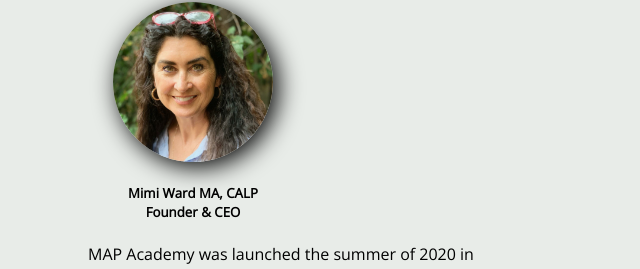
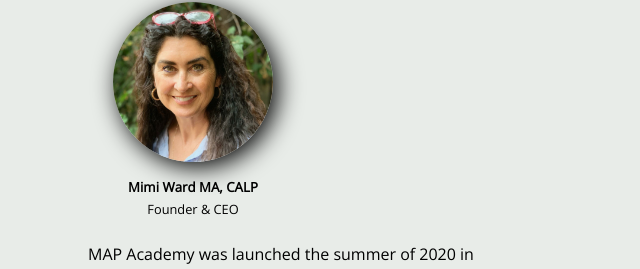
Before and after one commit to spreadpando/map-academy, a Next.js app: page / in a window 1280 px wide. Shown: the part 2388-2657 px from the top of the page, without its empty margins (327-967 px from the left). Built offline with nearby package versions, Linux system fonts and the light colour scheme.

Commit message:
teammate caption update

```diff
--- a/src/Team.js
+++ b/src/Team.js
@@ -19,13 +19,13 @@ const Team = () => {
     <>
       <TeamHeader id='team'>Team</TeamHeader>
       <TeamContainer>
-        <TeamMember name='Mimi Ward MA, CALP' title='Founder & CEO' img='/img/team/mimi-avatar.jpg' />
-        <TeamMember name='Brad Fanestil MD' title='Mind/Body Specialist' img='/img/team/brad-avatar.jpg' />
-        <TeamMember name='Cathy Clark MA' title='Executive Coach Boulder Ed. Strategies' img='/img/team/cathy-avatar.jpg' />
         <TeamMember
-          name='Eleni Arapkiles' title='
-          Literature and writing specialist
-          32 yr Bvsd English teacher' img='/img/team/leni-avatar.jpg'
+          name='Mimi Ward MA, CALP' title={'Dyslexia Therapist, Teacher\nBoulder Dyslexia Therapy'} img='/img/team/mimi-avatar.jpg'
+        />
+        <TeamMember name='Brad Fanestil MD' title={'Mind Body Specialist\nBCH Center for Mind Body Medicine'} img='/img/team/brad-avatar.jpg' />
+        <TeamMember name='Cathy Clark MA' title={'Executive Skills Coach\nBolderED Strategies LLC'} img='/img/team/cathy-avatar.jpg' />
+        <TeamMember
+          name='Eleni Arapkiles' title={'Literature and Writing Specialist \n 32 yr BVSD Teacher'} img='/img/team/leni-avatar.jpg'
         />
       </TeamContainer>
     </>
--- a/src/TeamMember.js
+++ b/src/TeamMember.js
@@ -5,6 +5,13 @@ const TeamMemberContainer = styled('div')`
     height: 15rem;
     text-align: center;
     display: inline-block;
+    h5{
+      margin: 1rem 0 0 0;
+    }
+    p {
+      margin: 0;
+      font-size: 0.8rem;
+    }
 `
 
 const TeamMemberAvatar = styled('div')`
@@ -25,9 +32,16 @@ const TeamMember = ({ name, title, img }) => {
       <TeamMemberAvatar>
         <img src={img} />
       </TeamMemberAvatar>
-      <h5>{name}<br />
-        {title}
-      </h5>
+      <h5>{name}</h5>
+      <p>
+        {title.split('\n').map((item, key) => {
+          return (
+            <span key={key}>
+              {item} <br />
+            </span>
+          )
+        })}
+      </p>
     </TeamMemberContainer>
   )
 }
```
